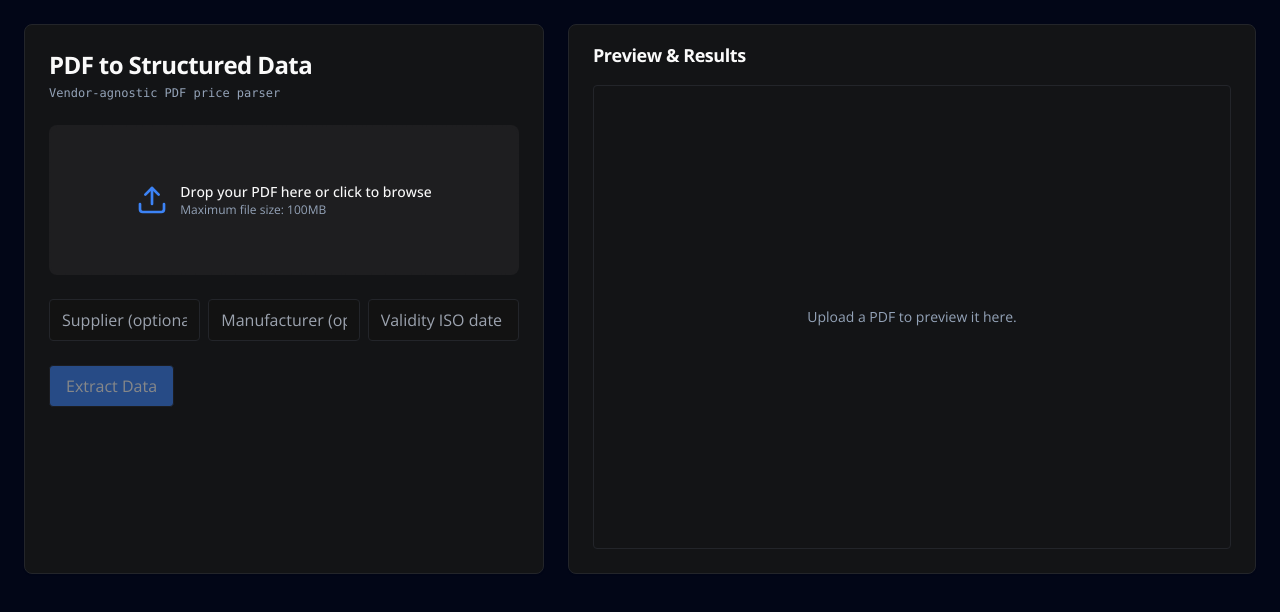
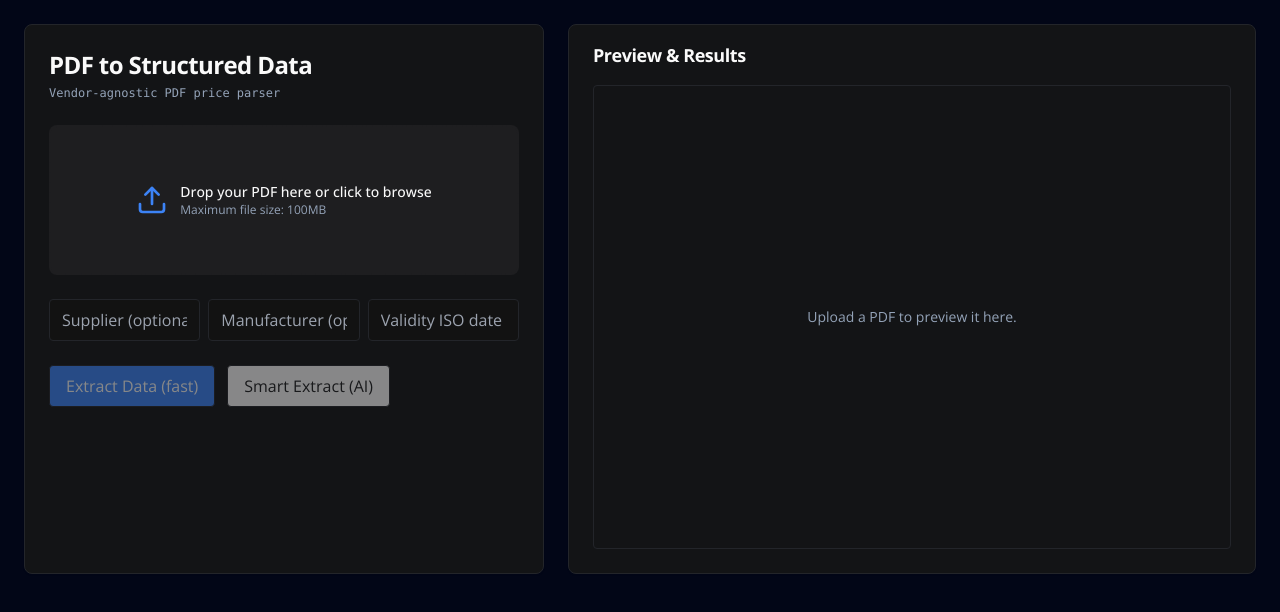
Before and after one commit to kikulik/pdf-to-structured-data, a Next.js app: page / in a window 1280 px wide. Shown: the top 612 px of the page. Built offline with nearby package versions, Linux system fonts and the light colour scheme.

Commit message:
Update app/page.tsx

```diff
--- a/app/page.tsx
+++ b/app/page.tsx
@@ -8,6 +8,8 @@ import InlinePdfPreview from "@/components/InlinePdfPreview";
 import { Card, CardContent, CardHeader, CardTitle } from "@/components/ui/card";
 import type { PriceRow } from "@/lib/priceExtractor";
 
+/* ---------------- types & helpers ---------------- */
+
 type Meta = {
   supplier: string;
   manufacturer: string;
@@ -17,6 +19,68 @@ type Meta = {
 type ItemsPayload = {
   items?: PriceRow[] | Record<string, PriceRow>;
 };
+
+type AIResponse = {
+  items?: unknown;
+} | unknown;
+
+// tiny runtime helpers to keep TS strict & eslint happy
+const toStr = (v: unknown) => (v == null ? "" : String(v));
+const toNum = (v: unknown) => {
+  if (typeof v === "number") return Number.isFinite(v) ? v : 0;
+  const n = Number.parseFloat(String(v ?? ""));
+  return Number.isFinite(n) ? n : 0;
+};
+const toISO3 = (v: unknown): "EUR" | "USD" | "GBP" => {
+  const s = String(v ?? "").toUpperCase();
+  return s === "USD" || s === "GBP" ? (s as any) : "EUR";
+};
+
+// JSON Schema for AI route (inlined so this file is self-contained)
+function buildPriceRowSchema() {
+  return {
+    type: "object",
+    properties: {
+      items: {
+        type: "array",
+        description: "Extract product rows from the PDF.",
+        items: {
+          type: "object",
+          properties: {
+            Supplier: { type: "string", description: "Company selling the goods (distributor/dealer/integrator)." },
+            Manufacturer: { type: "string", description: "Company that makes the product." },
+            ModelCode: { type: "string", description: "Vendor SKU / model identifier, letters+digits as shown in the doc." },
+            ModelDescription: { type: "string", description: "Human description of the model row." },
+            T1List: { type: "number", description: "List/MSRP price if present; else 0." },
+            T1Cost: { type: "number", description: "Cost at T1 if present; else 0." },
+            T2List: { type: "number", description: "Dealer/Net price if present; else 0." },
+            T2Cost: { type: "number", description: "Cost at T2 if present; else 0." },
+            ISOCurrency: { type: "string", description: "ISO currency code like EUR, USD, GBP." },
+            ValidityDate: { type: "string", description: "Validity or issue date (ISO if possible) or empty." },
+            T1orT2: { type: "string", description: "Best label for the extracted price (T1 or T2)." },
+            MaterialID: { type: "string" },
+            SAPNumber: { type: "string" },
+            ModelDescriptionEnglish: { type: "string" },
+            ModelDescriptionLanguage2: { type: "string" },
+            ModelDescriptionLanguage3: { type: "string" },
+            ModelDescriptionLanguage4: { type: "string" },
+            QuoteOrPriceList: { type: "string" },
+            WeightKg: { type: "number" },
+            HeightMm: { type: "number" },
+            LengthMm: { type: "number" },
+            WidthMm: { type: "number" },
+            PowerWatts: { type: "number" },
+            FileName: { type: "string" }
+          },
+          required: ["ModelCode", "ModelDescription"]
+        }
+      }
+    },
+    required: ["items"]
+  };
+}
+
+/* ---------------- page ---------------- */
 
 export default function Home() {
   const [file, setFile] = useState<File | null>(null);
@@ -33,7 +97,8 @@ export default function Home() {
     setRows([]);
   };
 
-  const handleExtract = async () => {
+  // Fast regex-based extractor (your /api/parse)
+  const handleExtractFast = async () => {
     if (!file) {
       alert("Please upload a PDF before extracting.");
       return;
@@ -82,6 +147,95 @@ export default function Home() {
     }
   };
 
+  // AI extraction using your /api/extract (Gemini + JSON schema)
+  const handleExtractAI = async () => {
+    if (!file) {
+      alert("Please upload a PDF before extracting.");
+      return;
+    }
+
+    try {
+      setLoading(true);
+      const schema = buildPriceRowSchema();
+      const fd = new FormData();
+      fd.append("file", file);
+      fd.append("schema", JSON.stringify(schema));
+
+      const res = await fetch("/api/extract", { method: "POST", body: fd });
+      if (!res.ok) {
+        const j = await res.json().catch(() => ({}));
+        throw new Error(j?.detail || j?.error || "AI extraction failed.");
+      }
+
+      const data: AIResponse = await res.json();
+
+      // Accept either { items: [...] } or a bare array
+      const itemsAny =
+        (data && typeof data === "object" && "items" in (data as any)
+          ? (data as any).items
+          : data) ?? [];
+
+      const items = Array.isArray(itemsAny) ? itemsAny : [];
+
+      const normalized: PriceRow[] = items.map((rUnknown) => {
+        const r = rUnknown as Record<string, unknown>;
+
+        const currency = toISO3(r.ISOCurrency);
+        const modelDesc = toStr(
+          r.ModelDescription ?? r.Description ?? r["Description EN"]
+        );
+
+        const modelCode = toStr(r.ModelCode);
+        const tier = (toStr(r.T1orT2) === "T1" ? "T1" : (toStr(r.T1orT2) === "T2" ? "T2" : (toNum(r.T2List) ? "T2" : "T1"))) as "T1" | "T2";
+
+        const base: PriceRow = {
+          Supplier: toStr(r.Supplier) || meta.supplier || "",
+          Manufacturer: toStr(r.Manufacturer) || meta.manufacturer || "",
+          ModelCode: modelCode,
+          ModelDescription: modelDesc || modelCode || "",
+          T1List: toNum(r.T1List),
+          T1Cost: toNum(r.T1Cost),
+          T2List: toNum(r.T2List),
+          T2Cost: toNum(r.T2Cost),
+          ISOCurrency: currency,
+          ValidityDate: toStr(r.ValidityDate) || meta.validityDate || "",
+          T1orT2: tier,
+          MaterialID: toStr(r.MaterialID) || modelCode,
+          SAPNumber: toStr(r.SAPNumber) || modelCode,
+          ModelDescriptionEnglish: toStr(r.ModelDescriptionEnglish) || modelDesc,
+          ModelDescriptionLanguage2: toStr(r.ModelDescriptionLanguage2),
+          ModelDescriptionLanguage3: toStr(r.ModelDescriptionLanguage3),
+          ModelDescriptionLanguage4: toStr(r.ModelDescriptionLanguage4),
+          QuoteOrPriceList: toStr(r.QuoteOrPriceList) || "Price List",
+          WeightKg: toNum(r.WeightKg),
+          HeightMm: toNum(r.HeightMm),
+          LengthMm: toNum(r.LengthMm),
+          WidthMm: toNum(r.WidthMm),
+          PowerWatts: toNum(r.PowerWatts),
+          FileName: toStr(r.FileName) || file.name,
+        };
+
+        // If model gave only one of T1/T2 prices, mirror into the selected tier for convenience
+        if (tier === "T1" && base.T1List === 0 && base.T2List > 0) {
+          base.T1List = base.T2List;
+          base.T1Cost = base.T2Cost;
+        } else if (tier === "T2" && base.T2List === 0 && base.T1List > 0) {
+          base.T2List = base.T1List;
+          base.T2Cost = base.T1Cost;
+        }
+
+        return base;
+      });
+
+      setRows(normalized);
+    } catch (e: unknown) {
+      console.error(e);
+      alert(e instanceof Error ? e.message : "AI extraction failed.");
+    } finally {
+      setLoading(false);
+    }
+  };
+
   return (
     <main className="min-h-screen p-6">
       {/* Wide workspace container */}
@@ -99,13 +253,23 @@ export default function Home() {
             <FileUpload onFileSelect={handleFileSelect} />
             <MetaForm onChange={setMeta} />
 
-            <div className="flex gap-3">
+            <div className="flex flex-wrap gap-3">
               <button
                 className="border px-4 py-2 rounded bg-primary text-primary-foreground disabled:opacity-50"
-                onClick={handleExtract}
+                onClick={handleExtractFast}
                 disabled={!file || loading}
+                title="Fast heuristic parser (no AI)."
               >
-                {loading ? "Processing..." : "Extract Data"}
+                {loading ? "Processing..." : "Extract Data (fast)"}
+              </button>
+
+              <button
+                className="border px-4 py-2 rounded bg-foreground text-background disabled:opacity-50"
+                onClick={handleExtractAI}
+                disabled={!file || loading}
+                title="Use Gemini with a JSON Schema to reason about Supplier/Manufacturer/ModelCode."
+              >
+                {loading ? "Thinking…" : "Smart Extract (AI)"}
               </button>
             </div>
           </CardContent>
@@ -117,7 +281,7 @@ export default function Home() {
             <CardTitle className="text-lg">Preview & Results</CardTitle>
           </CardHeader>
           <CardContent className="space-y-4">
-            {/* Preview panel takes height and scrolls */}
+            {/* Preview panel fills height and scrolls */}
             <div className="h-[58vh] min-h-[360px] w-full overflow-auto rounded border">
               {file ? (
                 <InlinePdfPreview file={file} />
@@ -128,7 +292,7 @@ export default function Home() {
               )}
             </div>
 
-            {/* Results table fills the rest */}
+            {/* Results table */}
             {rows.length > 0 && <ResultDisplay rows={rows} />}
           </CardContent>
         </Card>
```
